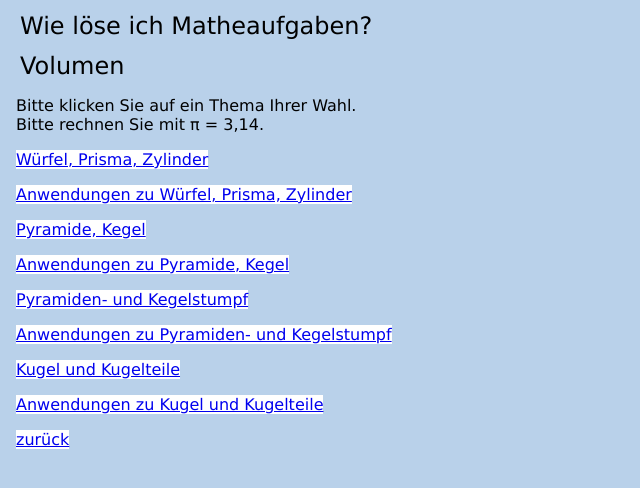
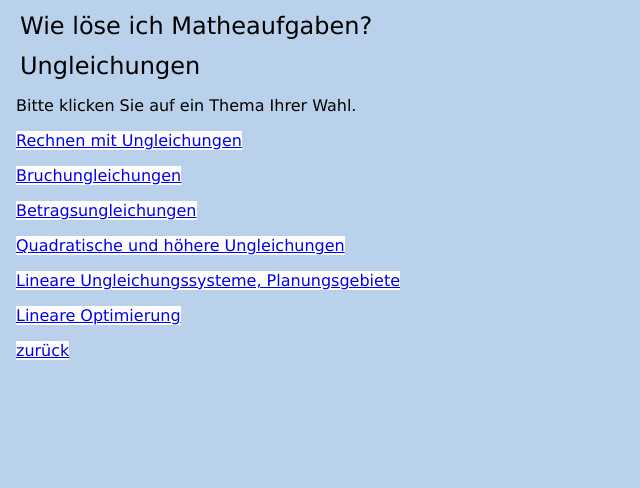
Before and after one commit to joafroehlich/Ungleich, a plain HTML site: page index.html in a window 1280 px wide. Shown: the whole page, without its empty margins (0-640 px from the left). Drawn offline with Linux system fonts and the light colour scheme.

Commit message:
Add files via upload

```diff
--- a/index.html
+++ b/index.html
@@ -5,7 +5,7 @@
   <meta charset="UTF-8">
   <meta http-equiv="X-UA-Compatible" content="IE=edge">
   <meta name ="viewport" content="width=device-width, initial-scale=1.0">
-  <title>Volumen</title>
+  <title>Ungleichungen</title>
 
 </head>
 <body style="background-color: #B9D1EA;">
@@ -21,22 +21,19 @@
     </style>
 
     <p class="Text1">Wie löse ich Matheaufgaben?</p>
-		<p class="Text1">Volumen</p>
+		<p class="Text1">Ungleichungen</p>
 
 
-    <pre><p class="Text2">Bitte klicken Sie auf ein Thema Ihrer Wahl.
-Bitte rechnen Sie mit π = 3,14. </p></pre>
+    <pre><p class="Text2">Bitte klicken Sie auf ein Thema Ihrer Wahl.  </p></pre>
 
 
 
-    <a href= "Volum1.html" ><p class="Text2" ><span style= "background-color:white;">Würfel, Prisma, Zylinder</span></p></a>
-	  <a href= "Volum2.html" ><p class="Text2" ><span style= "background-color:white;">Anwendungen zu Würfel, Prisma, Zylinder</span></p></a>
-    <a href= "Volum3.html" ><p class="Text2" ><span style= "background-color:white;">Pyramide, Kegel</span></p></a>
-    <a href= "Volum4.html" ><p class="Text2" ><span style= "background-color:white;">Anwendungen zu Pyramide, Kegel</span></p></a>
-    <a href= "Volum5.html" ><p class="Text2" ><span style= "background-color:white;">Pyramiden- und Kegelstumpf</span></p></a>
-    <a href= "Volum6.html" ><p class="Text2" ><span style= "background-color:white;">Anwendungen zu Pyramiden- und Kegelstumpf</span></p></a>
-    <a href= "Volum7.html" ><p class="Text2" ><span style= "background-color:white;">Kugel und Kugelteile</span></p></a>
-    <a href= "Volum8.html" ><p class="Text2" ><span style= "background-color:white;">Anwendungen zu Kugel und Kugelteile</span></p></a>
-    <a href= "sek1.html" ><p class="Text2" > <span style= "background-color:white;">zurück</span></p></a>
+    <a href= "Ungleich1.html" ><p class="Text2" ><span style= "background-color:white;">Rechnen mit Ungleichungen</span></p></a>
+	  <a href= "Ungleich2.html" ><p class="Text2" ><span style= "background-color:white;">Bruchungleichungen</span></p></a>
+    <a href= "Ungleich4.html" ><p class="Text2" ><span style= "background-color:white;">Betragsungleichungen</span></p></a>
+    <a href= "Ungleich5.html" ><p class="Text2" ><span style= "background-color:white;">Quadratische und höhere Ungleichungen</span></p></a>
+    <a href= "Ungleich6.html" ><p class="Text2" ><span style= "background-color:white;">Lineare Ungleichungssysteme, Planungsgebiete</span></p></a>
+    <a href= "Ungleich7.html" ><p class="Text2" ><span style= "background-color:white;">Lineare Optimierung</span></p></a>
+    <a href= "https://joafroehlich.github.io/Mathe/sek1.html" ><p class="Text2" > <span style= "background-color:white;">zurück</span></p></a>
 </body>
 </html>
```
